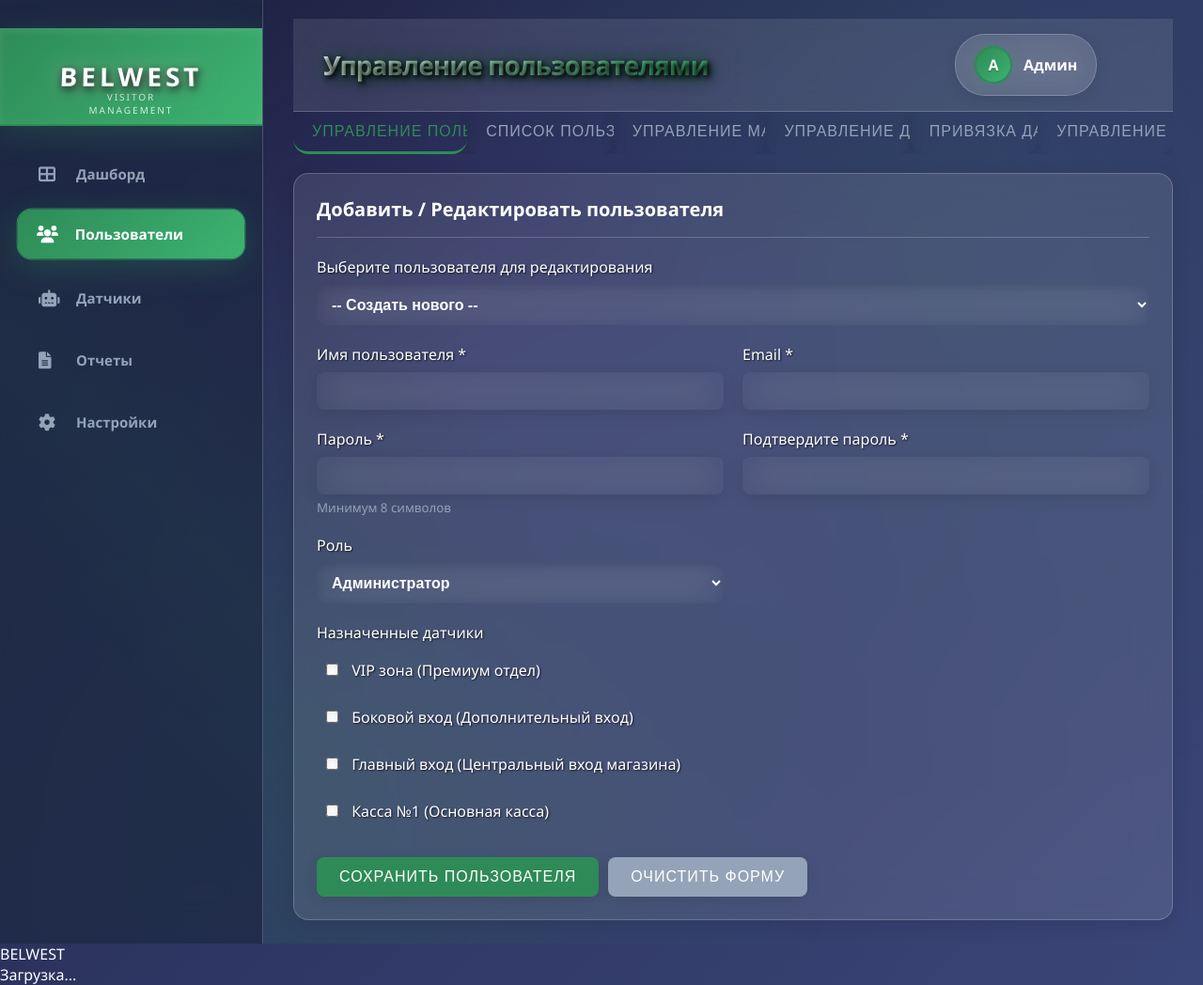
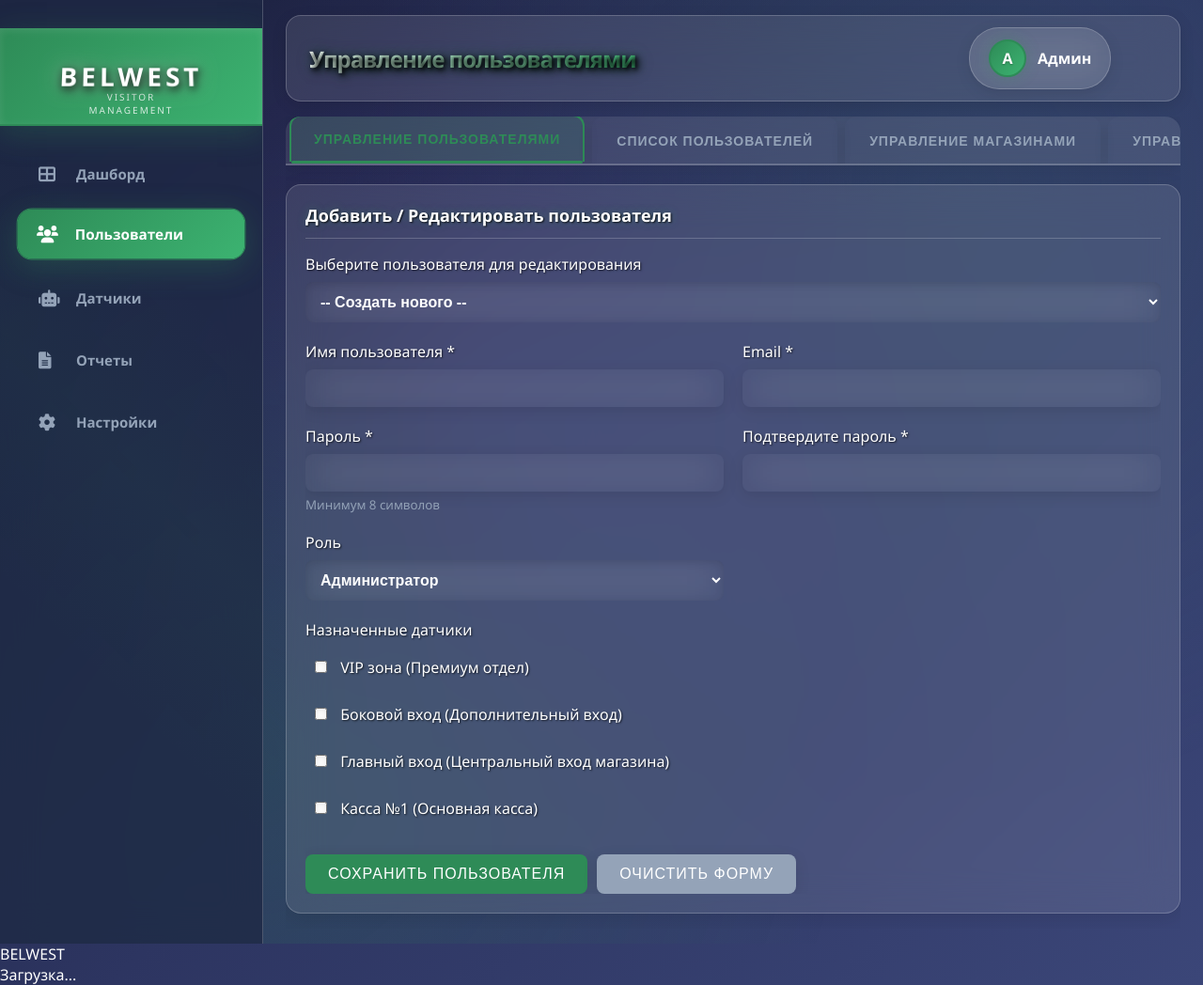
Before and after one commit to Kinimary/dashbord-v2.0, a Flask app: page /users in a window 1280 px wide. Shown: the whole page at 94% size. Run offline with Flask 3, Linux system fonts and the light colour scheme; data comes from the database, SQL or seed files in the repository; data that the repository does not hold is empty; parts of the project's set-up code (start-up, migrations or seed data) failed here and were passed over.

Commit message:
Assistant checkpoint: Fix tab text display and improve layout
Assistant generated file changes:
- static/css/style.css: Fix tab text display and layout issues, Improve main content and users page layout, Fix user management container layout, Improve compact card layout

---

User prompt:

текст не полностью отображается

Replit-Commit-Author: Assistant
Replit-Commit-Session-Id: 3fe07f0a-ec48-4ba8-98fa-360003a997d4

```diff
--- a/static/css/style.css
+++ b/static/css/style.css
@@ -1995,20 +1995,59 @@ align-items: center;
 .user-management {
     padding: 0;
     margin-top: 0;
+    width: 100%;
+    max-width: 100%;
+    overflow: hidden;
+}
+
+.user-management .dashboard-tabs {
+    margin: 0 0 20px 0;
+    width: 100%;
+    scrollbar-width: thin;
+    scrollbar-color: rgba(46, 139, 87, 0.3) transparent;
+}
+
+.user-management .dashboard-tabs::-webkit-scrollbar {
+    height: 6px;
+}
+
+.user-management .dashboard-tabs::-webkit-scrollbar-track {
+    background: rgba(255, 255, 255, 0.05);
+    border-radius: 3px;
+}
+
+.user-management .dashboard-tabs::-webkit-scrollbar-thumb {
+    background: rgba(46, 139, 87, 0.3);
+    border-radius: 3px;
+}
+
+.user-management .dashboard-tabs::-webkit-scrollbar-thumb:hover {
+    background: rgba(46, 139, 87, 0.5);
 }
 
 .users-page .main-content {
-    padding: 20px 32px;
+    padding: 16px 24px;
+    max-width: 100%;
+    overflow-x: hidden;
 }
 
 .users-page .top-bar {
-    padding: 16px 32px;
-    margin-bottom: 0;
+    padding: 12px 24px;
+    margin-bottom: 16px;
+    background: var(--glass-bg);
+    backdrop-filter: var(--blur);
+    border: 1px solid var(--glass-border);
+    border-radius: 16px;
+    box-shadow: 0 4px 16px var(--shadow-light);
 }
 
 .users-page .top-bar h1 {
-    font-size: 28px;
+    font-size: 24px;
     margin: 0;
+    color: var(--text-primary);
+    text-shadow:
+        2px 2px 4px rgba(0, 0, 0, 0.8),
+        0 0 15px rgba(46, 139, 87, 0.4);
 }
 
 .compact-card {
@@ -2016,21 +2055,34 @@ align-items: center;
     backdrop-filter: var(--blur);
     border: 1px solid var(--glass-border);
     border-radius: 16px;
-    padding: 24px;
-    margin-bottom: 20px;
+    padding: 20px;
+    margin-bottom: 16px;
     box-shadow: 0 4px 20px var(--shadow-light);
+    width: 100%;
+    max-width: 100%;
+    overflow: hidden;
 }
 
 .compact-card .card-header {
-    margin-bottom: 20px;
-    padding-bottom: 16px;
+    margin-bottom: 16px;
+    padding-bottom: 12px;
     border-bottom: 1px solid var(--glass-border);
 }
 
 .compact-card .card-header h3 {
-    font-size: 20px;
+    font-size: 18px;
     margin: 0;
     color: var(--text-primary);
+    text-shadow:
+        1px 1px 2px rgba(0, 0, 0, 0.8),
+        0 0 10px rgba(46, 139, 87, 0.4);
+    word-wrap: break-word;
+    overflow-wrap: break-word;
+}
+
+.compact-card .card-body {
+    width: 100%;
+    overflow: hidden;
 }
 
 .form-row {
@@ -2053,30 +2105,64 @@ align-items: center;
 .dashboard-tabs {
     display: flex;
     margin-bottom: 20px;
-    border-bottom: 2px solid var(--border-color);
+    border-bottom: 2px solid var(--glass-border);
     overflow-x: auto;
+    gap: 8px;
+    padding: 0 4px;
+    background: var(--glass-bg);
+    backdrop-filter: var(--blur);
+    border-radius: 16px 16px 0 0;
+    box-shadow: 0 4px 16px var(--shadow-light);
 }
 
 .dashboard-tabs .tab {
-    padding: 12px 20px;
-    background: none;
-    border: none;
+    padding: 16px 24px;
+    background: transparent;
+    border: 2px solid transparent;
+    border-radius: 12px 12px 0 0;
     color: var(--text-secondary);
     cursor: pointer;
     white-space: nowrap;
-    border-bottom: 3px solid transparent;
     transition: all 0.3s ease;
-    font-weight: 500;
+    font-weight: 600;
+    font-size: 14px;
+    min-width: fit-content;
+    flex-shrink: 0;
+    position: relative;
+    overflow: visible;
+    text-overflow: ellipsis;
+    border-bottom: none;
+}
+
+.dashboard-tabs .tab::before {
+    content: '';
+    position: absolute;
+    bottom: -2px;
+    left: 0;
+    right: 0;
+    height: 3px;
+    background: var(--belwest-green);
+    transform: scaleX(0);
+    transition: transform 0.3s ease;
+    border-radius: 2px;
 }
 
 .dashboard-tabs .tab:hover {
     color: var(--text-primary);
     background: rgba(46, 139, 87, 0.1);
+    border-color: rgba(46, 139, 87, 0.2);
+    transform: translateY(-2px);
 }
 
 .dashboard-tabs .tab.active {
     color: var(--belwest-green);
-    border-bottom-color: var(--belwest-green);
+    background: rgba(46, 139, 87, 0.15);
+    border-color: var(--belwest-green);
+    transform: translateY(-2px);
+}
+
+.dashboard-tabs .tab.active::before {
+    transform: scaleX(1);
 }
 
 .tab-content {
```
